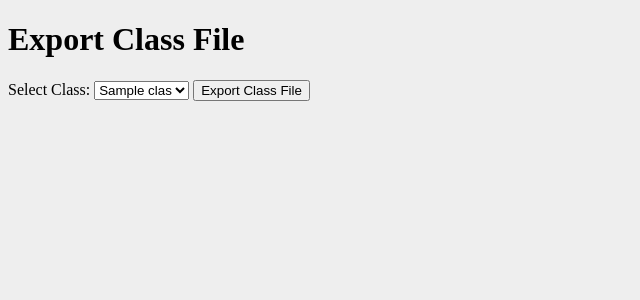
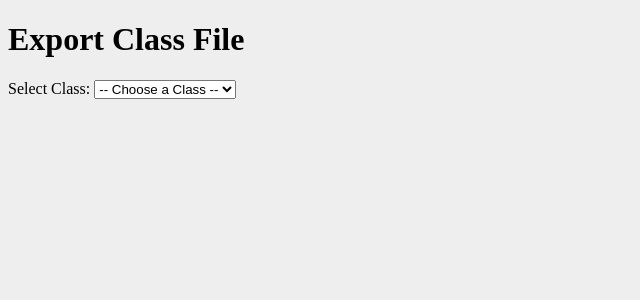
Before and after one commit to SCCapstone/llama, a Django app: template coldcall/templates/coldcall/export_class_file.html in a window 1280 px wide. Shown: the part 29-329 px from the top of the page, without its empty margins (0-640 px from the left). Run offline with Django 5.2, Linux system fonts and the light colour scheme; the template is opened without the code that fills it: values that come from a table or form of the project are taken from there, others are empty; tables that the repository leaves empty hold one stand-in row (values such as "Sample post").

Commit message:
Export Class File is now fully functional

```diff
--- a/coldcall/templates/coldcall/export_class_file.html
+++ b/coldcall/templates/coldcall/export_class_file.html
@@ -9,13 +9,26 @@
 </head>
 <body>
     <h1>Export Class File</h1>
-    <form method="get" action="{% url 'export_class_file' %}">
+    <form method="post" action="{% url 'export_class_file' %}" id="export-form">
+        {% csrf_token %}
         <label for="class_id">Select Class:</label>
         <select id="class_id" name="class_id">
+            <option value="">-- Choose a Class --</option>
             {% for class in classes %}
                 <option value="{{ class.id }}">{{ class.class_name }}</option>
             {% endfor %}
         </select>
-        <button type="submit">Export Class File</button>
+        <button type="submit" id="export-button" style="display: none;">Export</button>
     </form>
+
+    <script>
+        document.getElementById('class_id').addEventListener('change', function() {
+            if (this.value !== '') {
+                document.getElementById('export-button').style.display = 'block';
+            } else {
+                document.getElementById('export-button').style.display = 'none';
+            }
+        });
+    </script>
 </body>
+</html>
```
Also changed, not shown: coldcall/views.py (+3 -5 lines).
